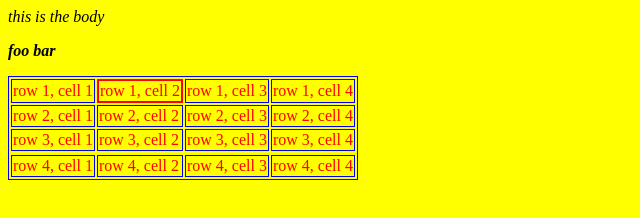
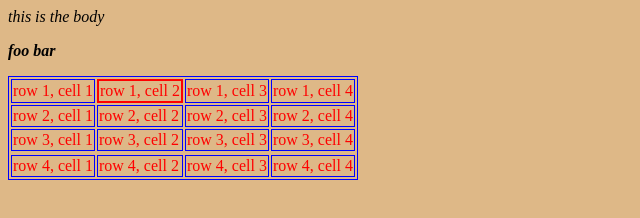
Before and after one commit to 1775776/1775776.github.com, a plain HTML site: page index.html in a window 1280 px wide. Shown: the whole page, without its empty margins (0-640 px from the left). Drawn offline with Linux system fonts and the light colour scheme.

Commit message:
soften color

```diff
--- a/css/main.css
+++ b/css/main.css
@@ -1,5 +1,5 @@
 body {
-    background-color:yellow;
+    background-color:BurlyWood;
 }
 
 p {
```
